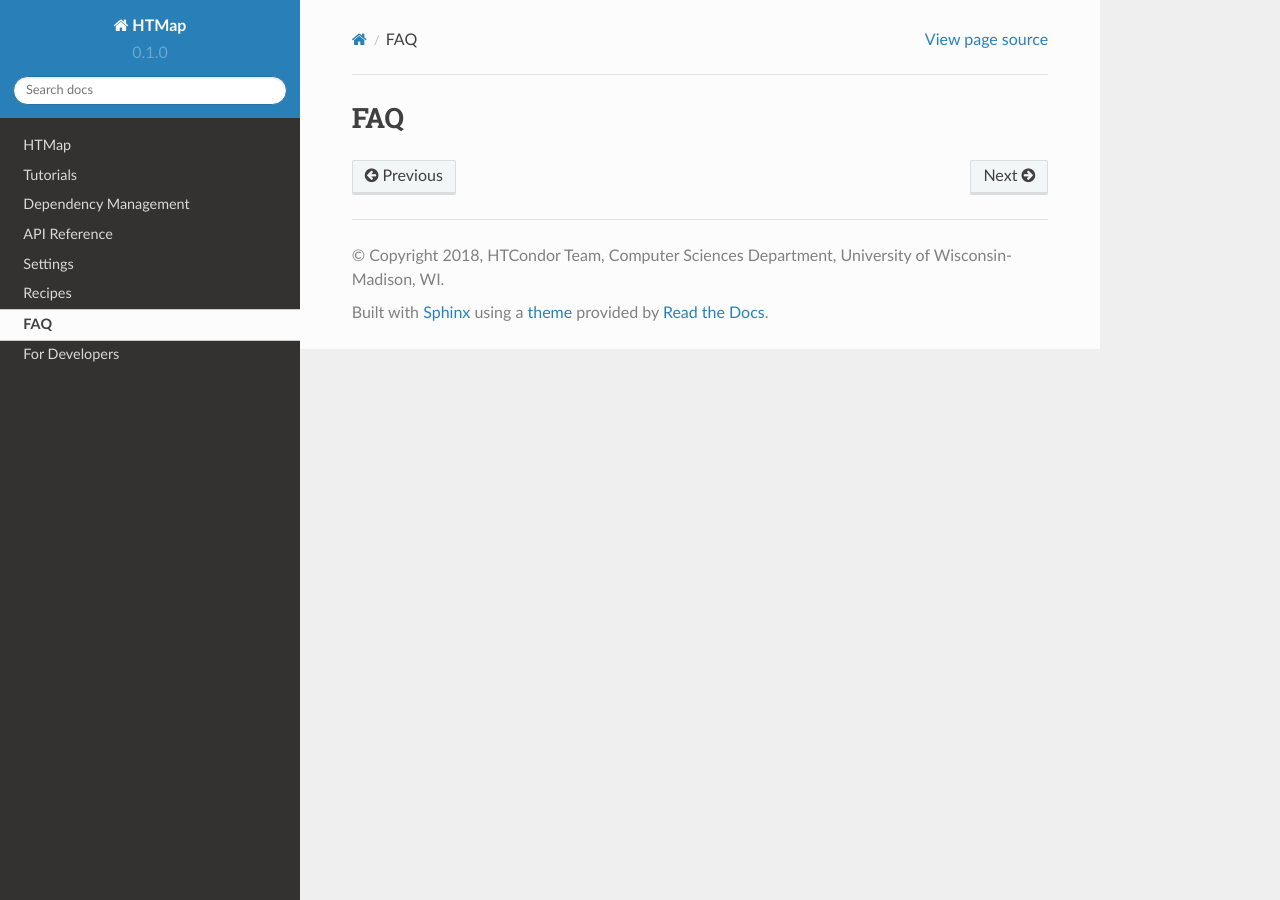
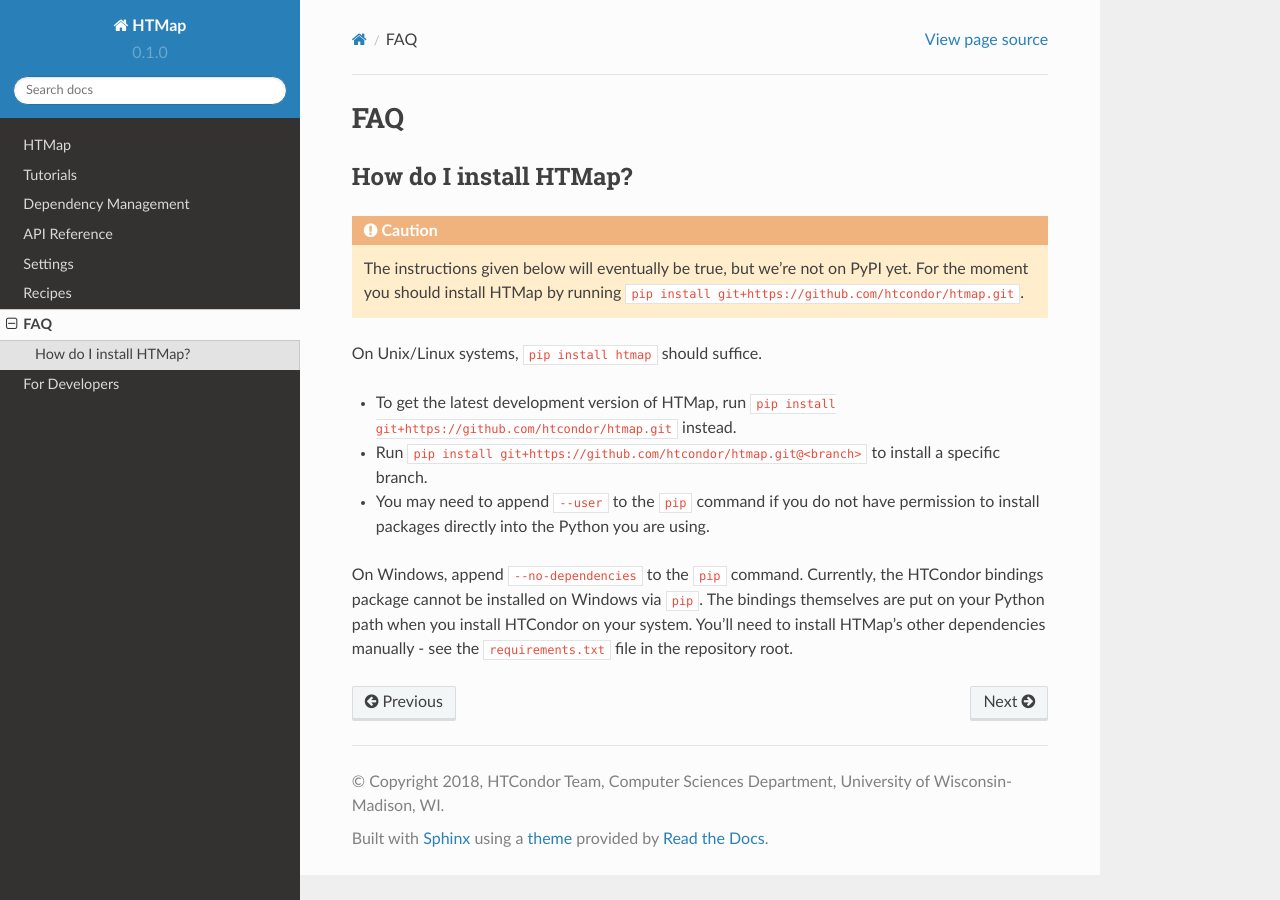
Before and after one commit to htcondor/htmap, a Sphinx documentation site: the page built from docs/source/faq.rst, in a window 1280 px wide. Built offline with Sphinx 7.4.7 and the Read the Docs theme 2.0.0, drawn with Linux system fonts in a browser that asks for light colours; the version number is read from the project's files by our own code.

Commit message:
make a real setup.py and add install instructions to docs
resolves #50

```diff
--- a/docs/source/faq.rst
+++ b/docs/source/faq.rst
@@ -2,3 +2,24 @@
 ===
 
 .. py:currentmodule:: htmap
+
+.. _install:
+
+How do I install HTMap?
+-----------------------
+
+.. caution::
+
+    The instructions given below will eventually be true, but we're not on PyPI yet.
+    For the moment you should install HTMap by running ``pip install git+https://github.com/htcondor/htmap.git``.
+
+On Unix/Linux systems, ``pip install htmap`` should suffice.
+
+* To get the latest development version of HTMap, run ``pip install git+https://github.com/htcondor/htmap.git`` instead.
+* Run ``pip install git+https://github.com/htcondor/htmap.git@<branch>`` to install a specific branch.
+* You may need to append ``--user`` to the ``pip`` command if you do not have permission to install packages directly into the Python you are using.
+
+On Windows, append ``--no-dependencies`` to the ``pip`` command.
+Currently, the HTCondor bindings package cannot be installed on Windows via ``pip``.
+The bindings themselves are put on your Python path when you install HTCondor on your system.
+You'll need to install HTMap's other dependencies manually - see the ``requirements.txt`` file in the repository root.
--- a/docs/source/index.rst
+++ b/docs/source/index.rst
@@ -7,6 +7,9 @@
 It provides tools for submitting, managing, and processing the output of arbitrary functions.
 
 Our goal is to provide as transparent an interface as possible to high-throughput computing resources so that you can spend more time thinking about your own code, and less about how to get it running on a cluster.
+
+If you're just getting started, first check :ref:`install` to learn how to install HTMap,
+then jump into the first tutorial: :doc:`tutorials/first-steps`.
 
 :doc:`tutorials`
    Tutorials on using HTMap.
--- a/docs/source/tutorials/first-steps.rst
+++ b/docs/source/tutorials/first-steps.rst
@@ -2,6 +2,12 @@
 ===========
 
 .. py:currentmodule:: htmap
+
+
+.. attention::
+
+    This tutorial assume that you've already installed HTMap.
+    See :ref:`install` for details!
 
 .. attention::
 
--- a/requirements.txt
+++ b/requirements.txt
@@ -1,4 +1,4 @@
-htcondor
+htcondor >= 8.7.9
 cloudpickle
 toml
 tqdm
```
Also changed, not shown: README.md (+1 -3 lines), setup.py (+18 -2 lines).
